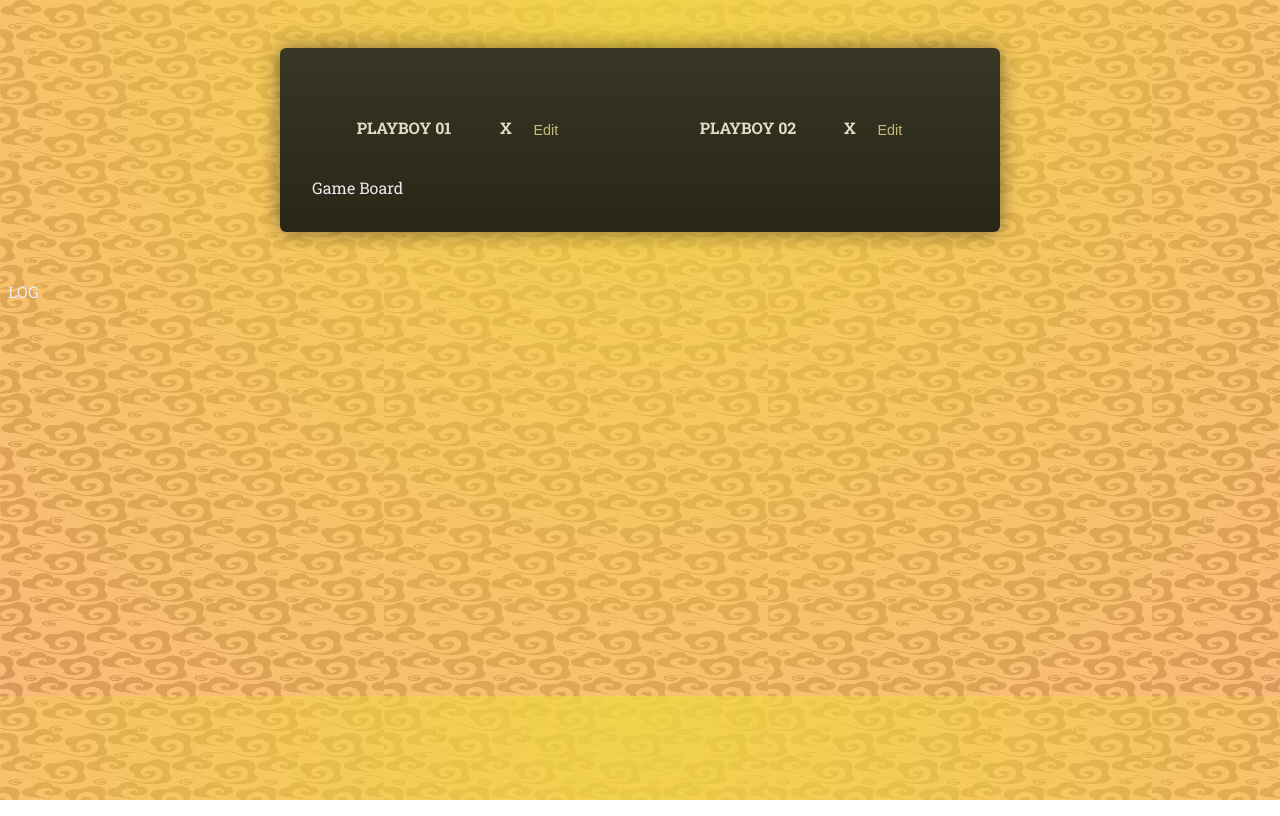
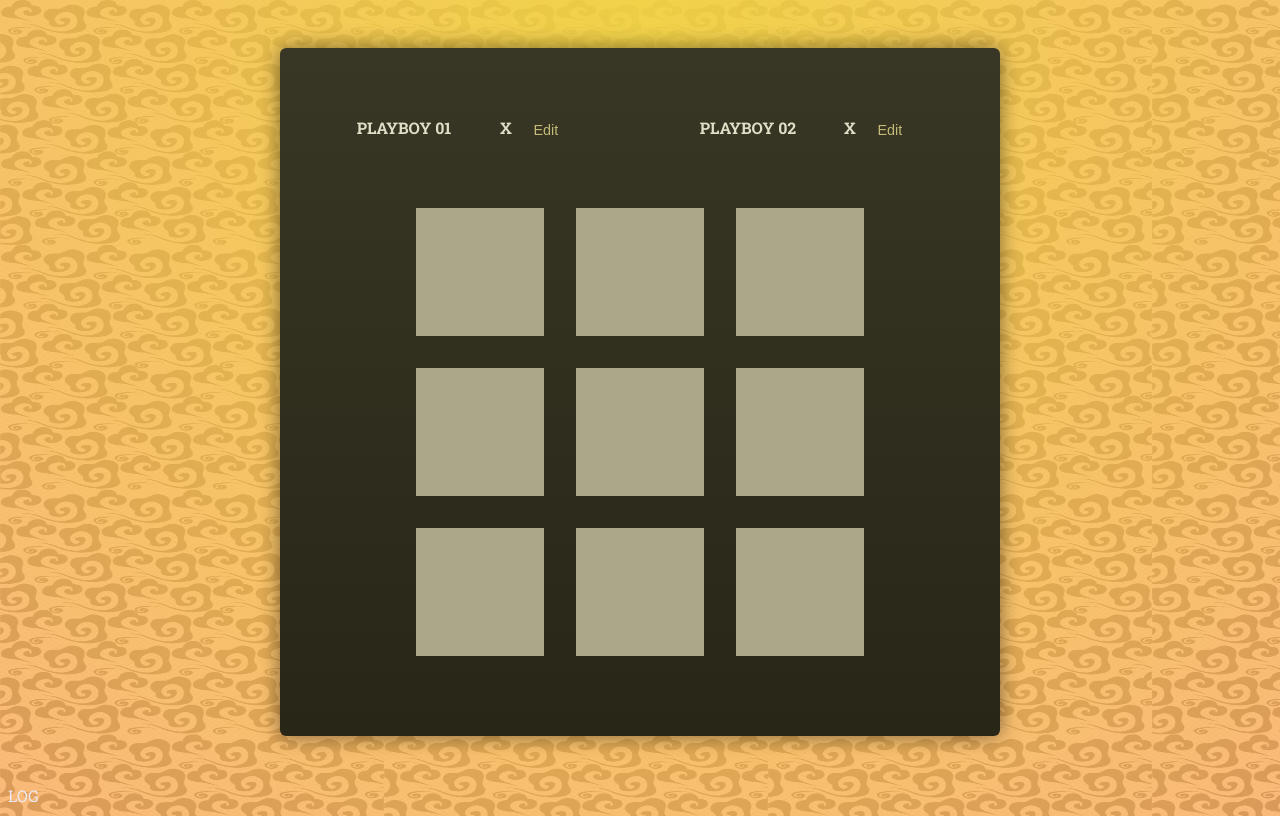
Before and after one commit to Rayannick/React, a React (Vite) app: page / in a window 1280 px wide. Built offline with nearby package versions, Linux system fonts and the light colour scheme; a web font is replaced by a local one.

Commit message:
working with gameboard

```diff
--- a/project_01/App.jsx
+++ b/project_01/App.jsx
@@ -1,3 +1,4 @@
+import GameBoard from "./components/gameboard";
 import Player from "./components/player";
 
 
@@ -14,7 +15,8 @@
     <Player name = 'PlayboY 02' symbol="X"/>
 
         </ol>
-        Game Board
+
+<GameBoard></GameBoard>
       </div>
 LOG
     </main>
--- /dev/null
+++ b/project_01/components/gameboard.jsx
@@ -0,0 +1,34 @@
+const initialGameBoard = [
+    [null,null,null],
+    [null,null,null],
+    [null,null,null],
+]
+
+
+
+export default function GameBoard (){
+    return (
+
+
+
+
+<ol id="game-board">
+    { initialGameBoard.map((row,rowIndex)=>(
+        <li key={rowIndex}>
+        <ol>
+
+        {row.map((col,colIndex)=>(
+
+            <li key={colIndex}>
+
+                <button>{col}</button>
+            </li>
+        ))}
+
+        </ol>
+    </li>
+))}
+</ol>
+
+    )
+}
```
